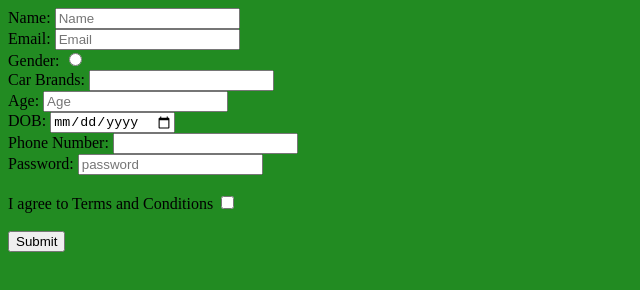
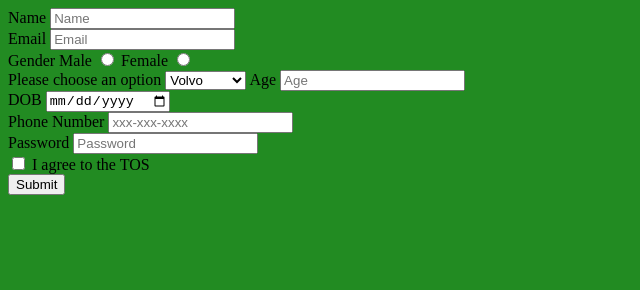
Before and after one commit to acciojob/signup-form-car-Rudranil8, a website: page main.html in a window 1280 px wide. Shown: the whole page, without its empty margins (0-640 px from the left). Drawn offline with Linux system fonts and the light colour scheme.

Commit message:
created a submission

```diff
--- a/main.html
+++ b/main.html
@@ -8,27 +8,41 @@
 
 <body>
 	<form method="post">
-		Name: <input type="text" id="name" placeholder="Name">
+		<label for="name">Name</label>
+		<input type="text" id="name" placeholder="Name" required>
 		<br>
-		Email: <input type="email" id="email" placeholder="Email">
+		<label for="email">Email</label>
+		<input type="email" id="email" placeholder="Email" required>
 		<br>
-		Gender: <input type="radio" id="gender_m" id="gender_f">
+		<label>Gender</label>
+		<label for="gender_m">Male</label>
+		<input type="radio" name="gender" id="gender_m" value="male" required>
+		<label for="gender_f">Female</label>
+		<input type="radio" name="gender" id="gender_f" value="female" required>
 		<br>
-		Car Brands: <input type="text" id="cars">
+		<label for="cars">Please choose an option</label>
+		<select name="cars" id="cars" required>
+			<option value="volvo">Volvo</option>
+			<option value="saab">Saab</option>
+			<option value="mercedes">Mercedes</option>
+			<option value="audi">Audi</option>
+		</select>
+		<label for="age">Age</label>
+		<input type="number" id="age" placeholder="Age" required>
 		<br>
-		Age: <input type="number" id="age" placeholder="Age">
+		<label for="dob">DOB</label>
+		<input type="date" id="dob" required>
 		<br>
-		DOB: <input type="date" id="dob">
+		<label for="tel">Phone Number</label>
+		<input type="number" id="tel" placeholder="xxx-xxx-xxxx">
 		<br>
-		Phone Number: <input type="tel" id="tel">
+		<label for="password">Password</label>
+		<input type="password" id="password" placeholder="Password" required>
 		<br>
-		Password: <input type="password" id="password" placeholder="password">
+		<input type="checkbox" id="tos" required>
+		<label for="tos">I agree to the TOS</label>
 		<br>
-		<br>
-		I agree to Terms and Conditions <input type="checkbox" id="tos">
-		<br>
-		<br>
-		<button>Submit</button>
+		<button type="submit">Submit</button>
 	</form>
 </body>
 
```
